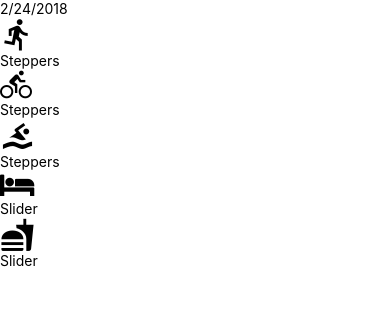
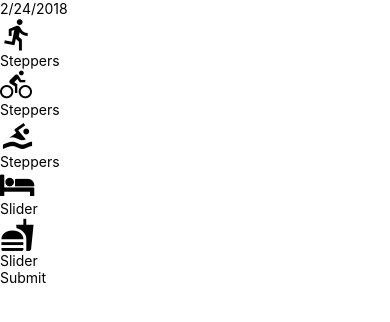
Before and after one commit to ideosyncretic/UdaciFitness, a React Native app: screen / in a window 390 px wide. Shown: the top 322 px of the page. Built offline with nearby package versions, Linux system fonts and the light colour scheme.

Commit message:
feat: make submit button
- resets state on press

```diff
--- a/components/AddEntry.js
+++ b/components/AddEntry.js
@@ -1,9 +1,17 @@
 import React, { Component } from 'react'
-import { View, Text } from 'react-native'
-import { getActivityMetaInfo } from '../utils/helpers'
+import { View, Text, TouchableOpacity } from 'react-native'
+import { getActivityMetaInfo, timeToString } from '../utils/helpers'
 import UdaciSlider from './UdaciSlider'
 import UdaciSteppers from './UdaciSteppers'
 import DateHeader from './DateHeader'
+
+const SubmitBtn = ({ onPress }) => {
+  return (
+    <TouchableOpacity onPress={onPress}>
+      <Text>Submit</Text>
+    </TouchableOpacity>
+  )
+}
 
 export default class AddEntry extends Component {
   state = {
@@ -44,6 +52,27 @@
     }))
   }
 
+  submit = () => {
+    const key = timeToString() // format date
+    const entry = this.state
+
+    // TODO update Redux
+
+    this.setState({
+      run: 0,
+      bike: 0,
+      swim: 0,
+      eat: 0,
+      sleep: 0
+    })
+
+    // TODO navigate to home
+
+    // TODO save to "database"
+
+    // TODO clear local notification
+  }
+
   render() {
     const metaInfo = getActivityMetaInfo()
     return (
@@ -72,6 +101,7 @@
             </View>
           )
         })}
+        <SubmitBtn onPress={this.submit} />
       </View>
     )
   }
```
